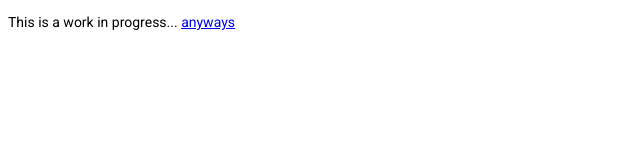
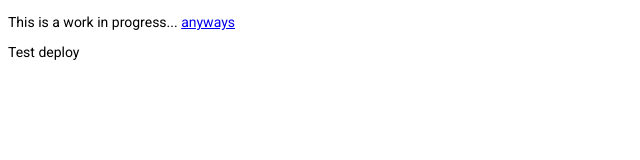
Before and after one commit to Anequit/www.anequit.com, a plain HTML site: page index.html in a window 1280 px wide. Shown: the full height of the page, 0-640 px from the left. Drawn offline with Linux system fonts and the light colour scheme.

Commit message:
Update index.html

```diff
--- a/index.html
+++ b/index.html
@@ -11,6 +11,7 @@
 
 <body>
     <p>This is a work in progress... <a href="https://www.youtube.com/watch?v=1po83r0tqEk">anyways</a></p>
+    <p>Test deploy</p>
 </body>
 
 </html>
```
